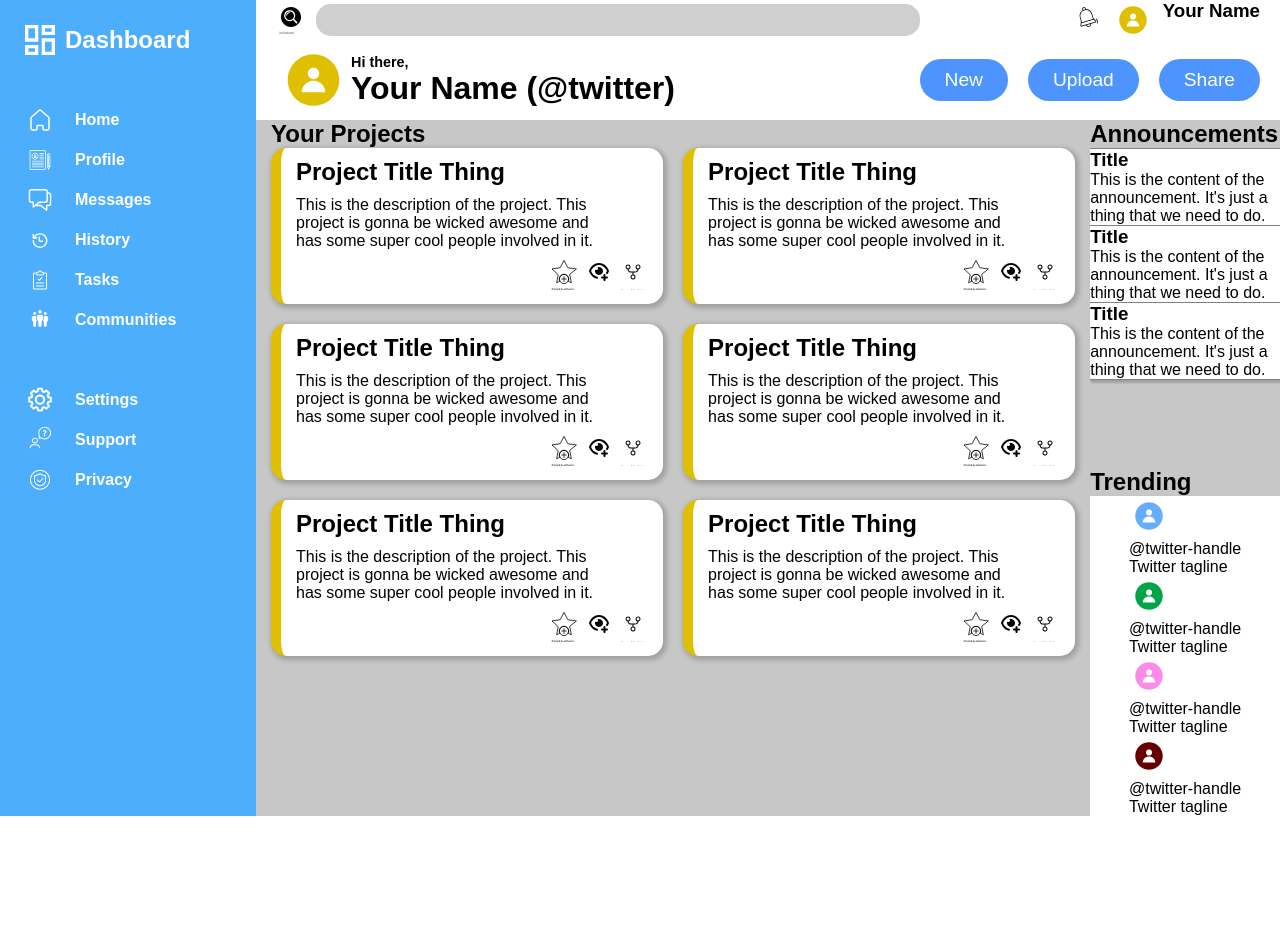
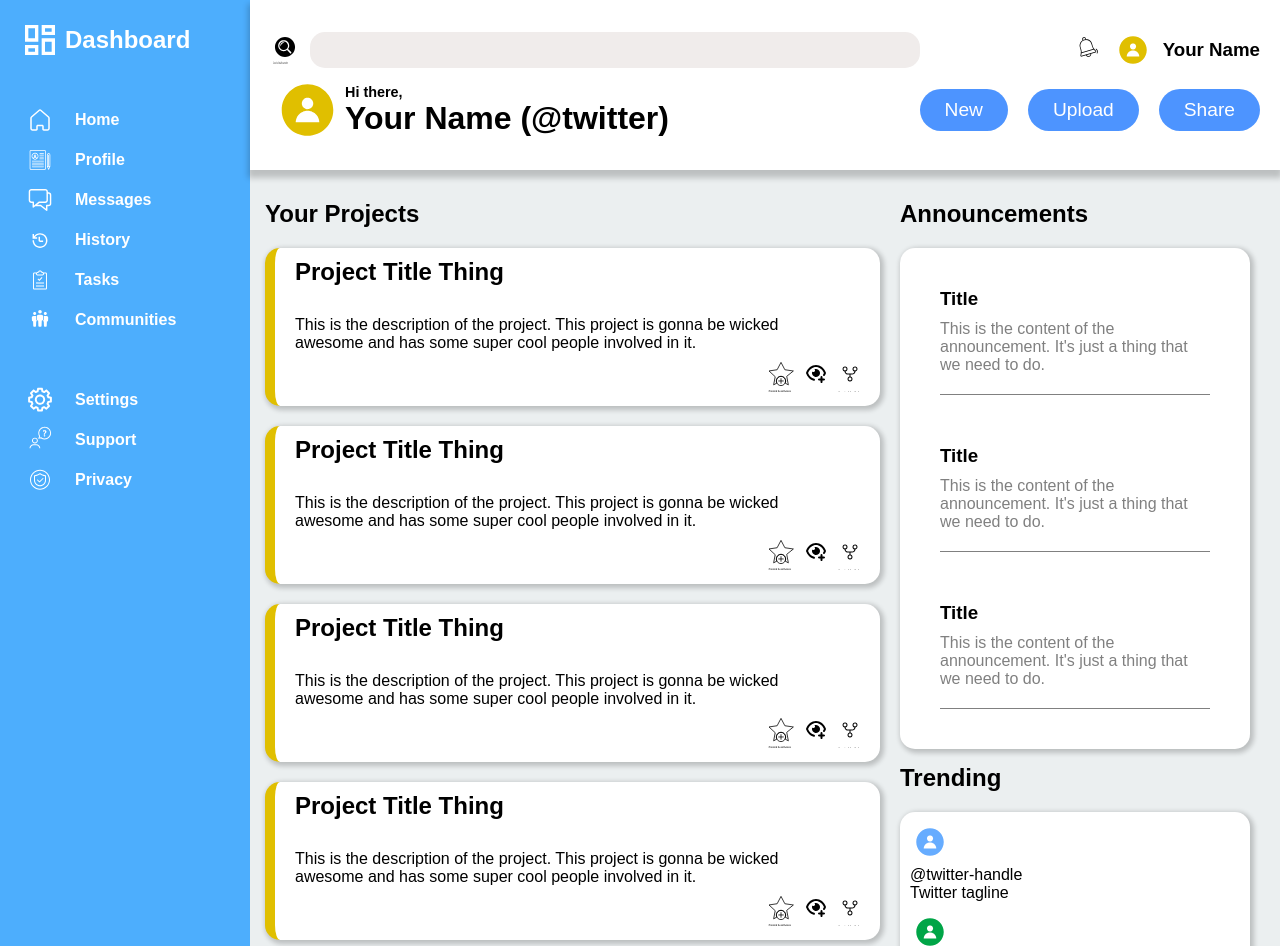
Before and after one commit to ancnnr/dashboard, a plain HTML site: page index.html in a window 1280 px wide. Shown: the top 946 px of the page. Before the commit the page ends 816 px from the top, so only its background shows below. Drawn offline with Linux system fonts and the light colour scheme.

Commit message:
fixed spacing in header and sidebar. Updated grid for content and flex box for right-sidebar

```diff
--- a/index.html
+++ b/index.html
@@ -164,6 +164,7 @@
                 </div>
             </div>
 
+            <div class="right-sidebar">
                 <div class="announcement-container">
 
                     <h2>Announcements</h2>
@@ -231,6 +232,7 @@
                         </div>
                     </div>
                 </div>
+            </div>
 
         </div>
     </div>
--- a/styles.css
+++ b/styles.css
@@ -2,7 +2,11 @@
     font-family: Arial, Helvetica, sans-serif;
 }
 
-body, h1, h2, h3, p, ul, ul li {
+body {
+    background-color: #ebeff0
+}
+
+body, h1, h2, h3, p, ul, ul li, div {
     margin: 0;
     padding: 0;
 }
@@ -30,7 +34,7 @@ img {
 
 .container {
     display: grid;
-    grid-template-columns: 1fr 4fr;
+    grid-template-columns: clamp(200px, 20%, 250px) 4fr;
     grid-template-rows: min-content 4fr;
     grid-template-areas:
     "sidebar header"
@@ -81,9 +85,9 @@ img {
     background-color: white;
     color: black;
     grid-area: header;
-    /* box-shadow: 0 -4px 10px 2px rgba(0, 0, 0, 0.2); */
+    box-shadow: 0 6px 6px 2px rgba(0, 0, 0, 0.2);
 
-    padding: 0 20px;
+    padding: 30px 20px 20px 20px;
 
     display: grid;
     grid-template-columns: 3fr 1.5fr;
@@ -103,11 +107,17 @@ img {
 }
 
 .search {
-    height: 2rem;
+    height: 2.2rem;
     flex-grow: 1;
-    background-color: rgb(207, 207, 207);
+    background-color: #f0eceb;
     border: none;
     border-radius: 15px;
+    padding-left: 15px;
+}
+
+.search:focus {
+    border: 2px solid #4d94ff;
+    outline: none !important;
 }
 
 .header-top-right {
@@ -116,6 +126,7 @@ img {
     display: flex;
     gap: 10px;
     justify-content: flex-end;
+    align-items: center;
 }
 
 .header-bottom-left {
@@ -159,7 +170,7 @@ img {
 }
 
 .header-bottom-right button {
-    background-color: rgb(77, 148, 255);
+    background-color: #4d94ff;
     color: white;
     font-size: 1.2rem;
     padding: 10px 25px;
@@ -167,22 +178,36 @@ img {
     border: none;
 }
 
+.header-bottom-right button:hover {
+    background-color: #5f9fff;
+    cursor: pointer;
+}
+
+.header-bottom-right button:active {
+    background-color: #4585e6;
+    cursor: pointer;
+}
+
 .content {
-    background-color: rgb(199, 199, 199);
+
     color: black;
     grid-area: content;
+    margin-top: 30px;
 
     display: grid;
-    grid-template-columns: 4fr 1fr;
-    grid-template-rows: repeat(2, 1fr);
+    grid-template-columns: 4fr minmax(400px, 1fr);
+    grid-template-rows: 1fr;
     grid-template-areas:
-    "projects announcements"
-    "projects trending"
+    "projects right-sidebar"
 }
 
 .project-container {
     grid-area: projects;
     padding-left: 15px;
+}
+
+.project-container h2, .announcement-container h2, .trending-container h2 {
+    margin-bottom: 20px;
 }
 
 .project-list {
@@ -208,42 +233,75 @@ img {
 
 .project-card h2, .project-card p {
     padding-right: 30px;
+    padding-left: 5px;
 }
 
 .project-buttons {
     align-self: flex-end;
 }
 
+.right-sidebar {
+    grid-area: right-sidebar;
+    display: flex;
+    flex-direction: column;
+    justify-content: flex-start;
+
+    gap: 15px;
+
+    margin-right: 30px;
+    margin-left: 20px;
+}
+
 .announcement-container {
-    grid-area: announcements;
-    padding-left: 15px;
+
 }
 
 .announcement-list {
-    background-color: white;
-    box-shadow: 2px 2px 2px 1px rgba(0, 0, 0, 0.2);
+    display: grid;
+    grid-template-columns: 1fr;
+    grid-template-rows: repeat(3, 1fr);
+    gap: 50px;
+    padding: 40px;
 }
 
 .announcement-post {
     border-bottom: 1px solid grey;
 }
 
-.announcement-list:last-child {
+
+.announcement-list:first-child {
     border-top: 1px solid grey;
     border-bottom: none;
 }
 
+.announcement-post p {
+    margin-top: 10px;
+    margin-bottom: 20px;
+    color: #808080;
+}
+
 .trending-container {
-    grid-area: trending;
-    padding-left: 15px;
+
 }
 
 .trending-list {
+    display: grid;
+    grid-template-columns: 1fr;
+    grid-template-rows: repeat(4, 1fr);
+    gap: 10px;
+    padding: 10px;
+}
+
+.trending-item {
+
+}
+
+.announcement-container, .trending-container {
+
+}
+
+.announcement-list, .trending-list {
     background-color: white;
-    box-shadow: 2px 2px 2px 1px rgba(0, 0, 0, 0.2);
-
-    display: flex;
-    flex-direction: column;
-    justify-content: flex-start;
-    align-items: center;
+    border-radius: 15px;
+    box-shadow: 2px 2px 5px 2px rgba(0, 0, 0, 0.2);
 }
```
Lines whose indentation alone changed are shown as unchanged.
